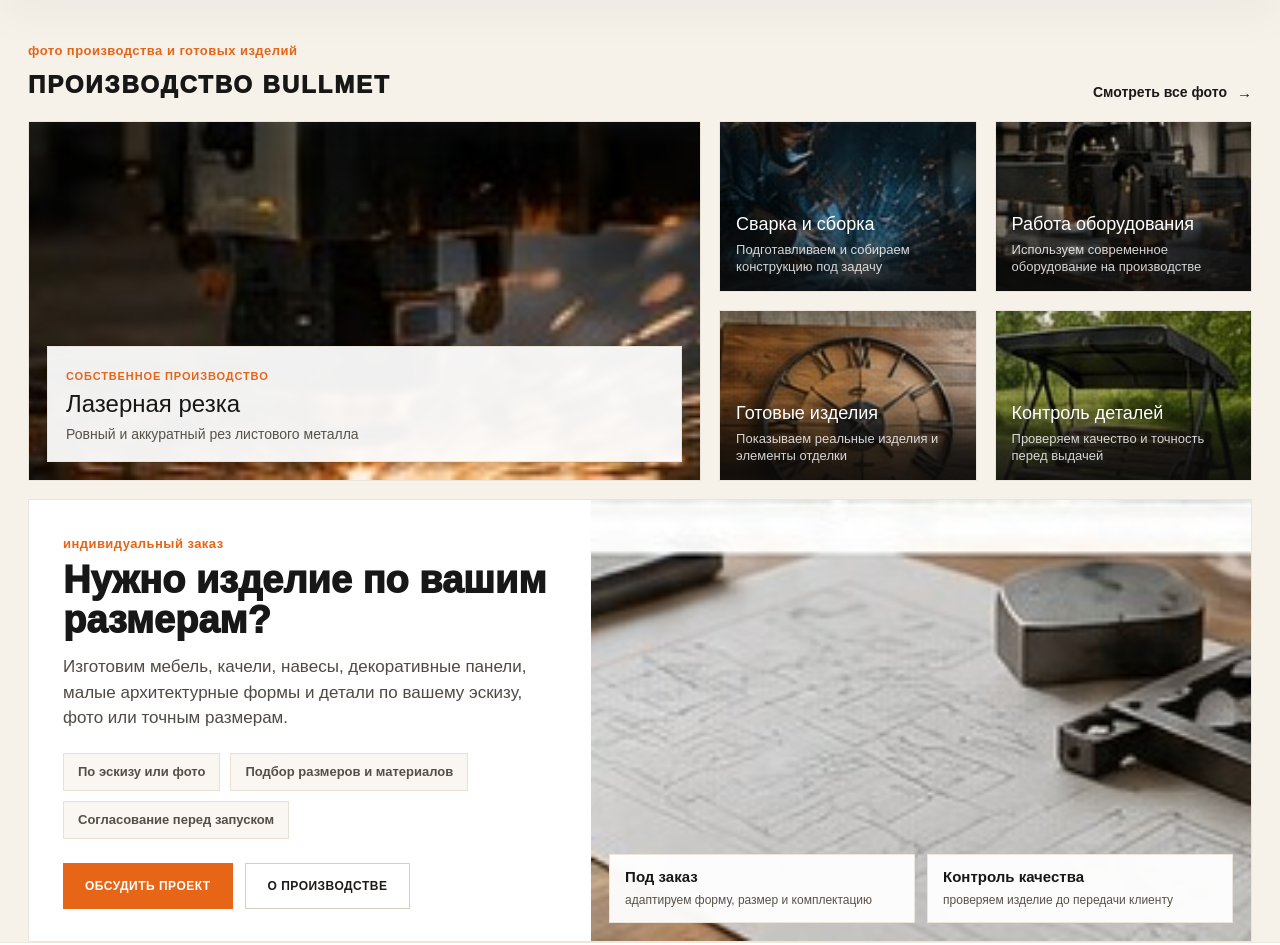
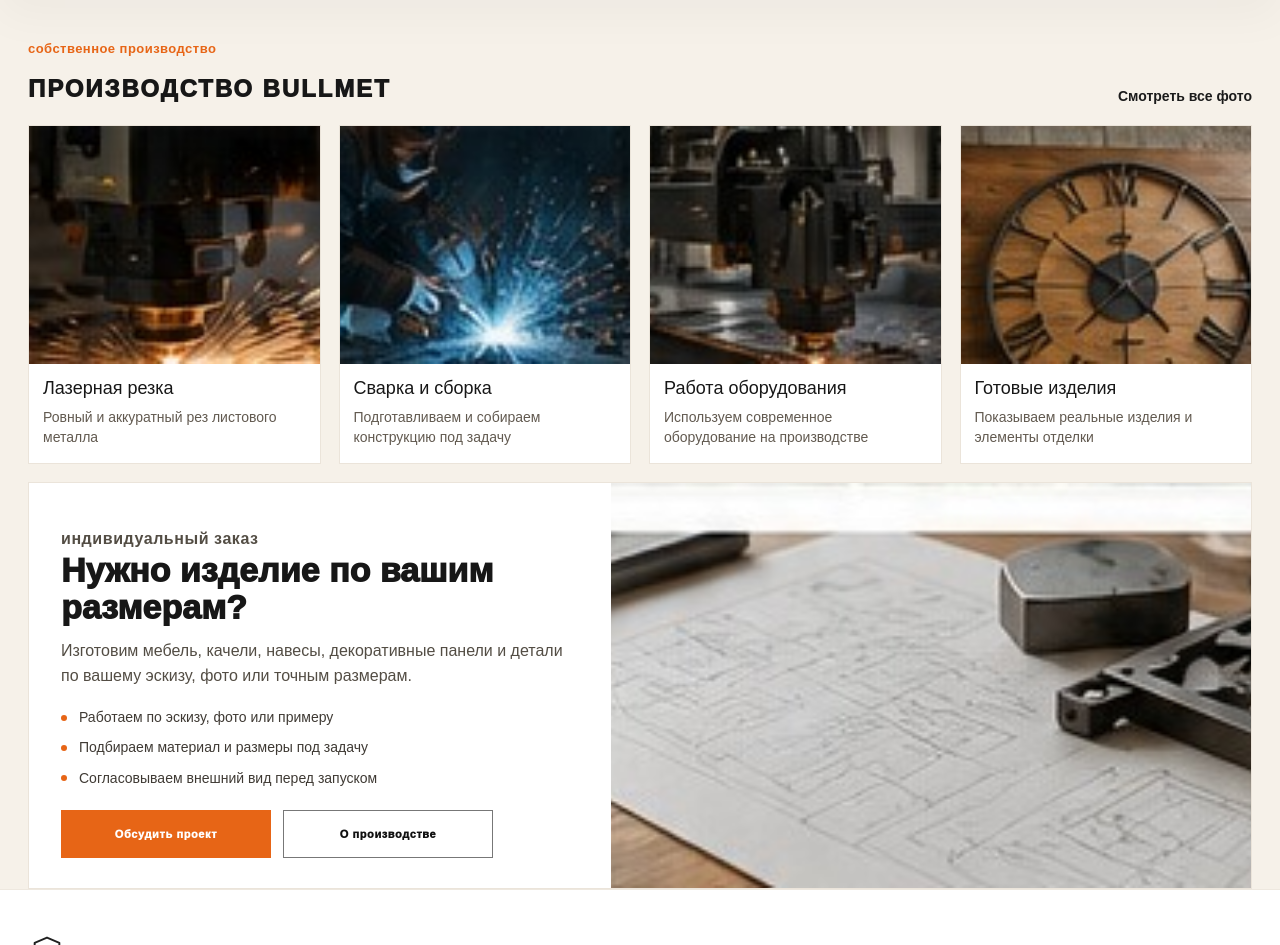
Before and after one commit to kurguzenko132/bullmet, a Next.js app: page / in a window 1280 px wide. Shown: the part 2507-3452 px from the top of the page. Built offline with nearby package versions, Linux system fonts and the light colour scheme; no server answers; the database is empty.

Commit message:
Simplify home production showcase section

```diff
--- a/app/page.tsx
+++ b/app/page.tsx
@@ -183,68 +183,47 @@ export default async function HomePage() {
           </div>
         </section>
 
-        <section className="home-container production-showcase-v2">
-          <div className="production-showcase-head-v2">
+        <section className="home-container production-simple">
+          <div className="production-simple-head">
             <div>
-              <p className="eyebrow">фото производства и готовых изделий</p>
+              <p className="eyebrow">собственное производство</p>
               <h3>ПРОИЗВОДСТВО BULLMET</h3>
             </div>
-            <Link href="/about" className="production-showcase-link">Смотреть все фото</Link>
+            <Link href="/about" className="production-simple-link">Смотреть все фото</Link>
           </div>
 
-          <div className="production-showcase-grid-v2">
-            <article className="production-gallery-featured">
-              <img src={productionGallery[0].src} alt={productionGallery[0].title} />
-              <div className="production-gallery-featured-copy">
-                <span>Собственное производство</span>
-                <h4>{productionGallery[0].title}</h4>
-                <p>{productionGallery[0].note}</p>
-              </div>
-            </article>
-
-            <div className="production-gallery-list-v2">
-              {productionGallery.slice(1).map((item) => (
-                <article className="production-gallery-card-v2" key={item.src}>
+          <div className="production-simple-grid">
+            {productionGallery.slice(0, 4).map((item) => (
+              <article className="production-simple-card" key={item.src}>
                 <img src={item.src} alt={item.title} />
-                  <div className="production-gallery-card-copy">
+                <div className="production-simple-card-copy">
                   <h4>{item.title}</h4>
                   <p>{item.note}</p>
                 </div>
               </article>
             ))}
           </div>
-          </div>
 
-          <div className="production-cta-v2">
-            <div className="production-cta-copy-v2">
+          <div className="production-simple-cta">
+            <div className="production-simple-copy">
               <p className="eyebrow">индивидуальный заказ</p>
               <h2>Нужно изделие по вашим размерам?</h2>
-              <p>Изготовим мебель, качели, навесы, декоративные панели, малые архитектурные формы и детали по вашему эскизу, фото или точным размерам.</p>
+              <p>Изготовим мебель, качели, навесы, декоративные панели и детали по вашему эскизу, фото или точным размерам.</p>
 
-              <div className="production-cta-tags-v2">
-                <span>По эскизу или фото</span>
-                <span>Подбор размеров и материалов</span>
-                <span>Согласование перед запуском</span>
-              </div>
+              <ul className="production-simple-list">
+                <li>Работаем по эскизу, фото или примеру</li>
+                <li>Подбираем материал и размеры под задачу</li>
+                <li>Согласовываем внешний вид перед запуском</li>
+              </ul>
 
-              <div className="production-cta-actions-v2">
-                <Link href="/services#request" className="production-cta-primary">Обсудить проект</Link>
-                <Link href="/production" className="production-cta-secondary">О производстве</Link>
+              <div className="production-simple-actions">
+                <Link href="/services#request" className="btn-orange">Обсудить проект</Link>
+                <Link href="/production" className="btn-outline">О производстве</Link>
               </div>
             </div>
 
-            <div className="production-cta-visual-v2">
+            <div className="production-simple-image">
               <img src={img.cta} alt="Изготовление по индивидуальным размерам" />
-              <div className="production-cta-facts-v2">
-                <article>
-                  <strong>Под заказ</strong>
-                  <span>адаптируем форму, размер и комплектацию</span>
-                </article>
-                <article>
-                  <strong>Контроль качества</strong>
-                  <span>проверяем изделие до передачи клиенту</span>
-                </article>
-              </div>
             </div>
           </div>
         </section>
```
Also changed, not shown: app/globals.css. Lines whose indentation alone changed are shown as unchanged.
